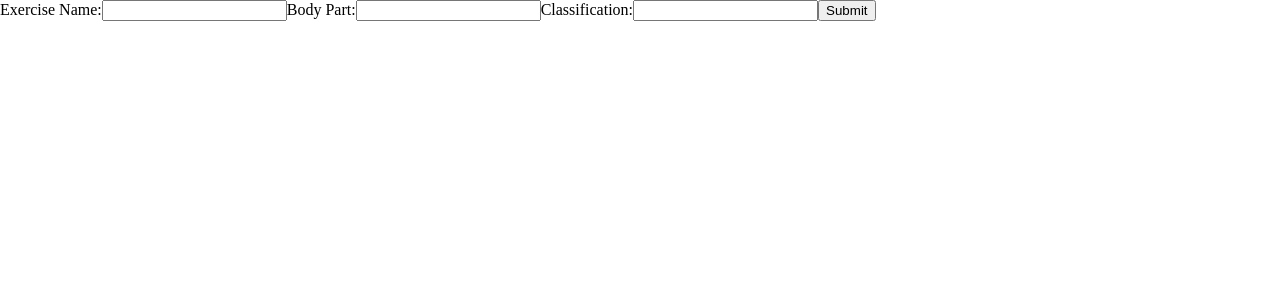
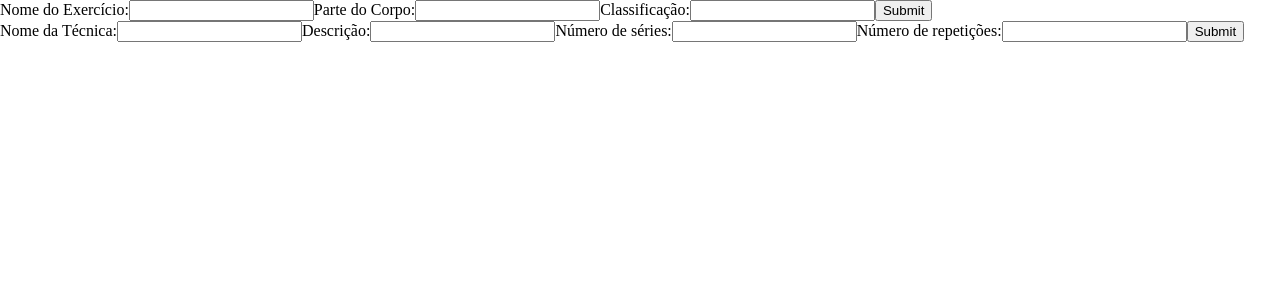
Before and after one commit to vnoboru/project-gym-front, a React (Create React App) app: page /dashboard in a window 1280 px wide. Shown: the top 300 px of the page. Built offline with nearby package versions, Linux system fonts and the light colour scheme.

Commit message:
feat: Register an technique and refactor: Return errors

```diff
--- a/src/components/ExercisesRegisterForm/index.jsx
+++ b/src/components/ExercisesRegisterForm/index.jsx
@@ -20,16 +20,24 @@ export default function ExerciseRegisterForm() {
         bodyPart: "",
         classification: "",
       });
-      toast.success("Exercise created successfully!");
+      toast.success("Exercício criado com sucesso!");
     } catch (error) {
-      toast.error(`Error: ${error.message}`);
+      if (error.response.status === 409) {
+        toast.error("Nome do exercício já foi cadastrado!");
+      }
+
+      if (dataExercise.nameExerc === "" || dataExercise.bodyPart === "") {
+        toast.warn("Por favor, preencha todos os dados!");
+      } else {
+        toast.error("Por favor, tente novamente!");
+      }
     }
   };
 
   return (
     <form onSubmit={handleSubmit}>
       <label htmlFor="nameExerc">
-        Exercise Name:
+        Nome do Exercício:
         <input
           type="text"
           value={dataExercise.nameExerc}
@@ -42,7 +50,7 @@ export default function ExerciseRegisterForm() {
         />
       </label>
       <label htmlFor="bodyPart">
-        Body Part:
+        Parte do Corpo:
         <input
           type="text"
           value={dataExercise.bodyPart}
@@ -55,7 +63,7 @@ export default function ExerciseRegisterForm() {
         />
       </label>
       <label htmlFor="classification">
-        Classification:
+        Classificação:
         <input
           type="text"
           value={dataExercise?.classification}
--- /dev/null
+++ b/src/components/TechniqueRegisterForm/index.jsx
@@ -0,0 +1,93 @@
+import { useState } from "react";
+import { toast } from "react-toastify";
+import usePostTechnique from "../../hooks/api/usePostTechnique";
+
+export default function TechniqueRegisterForm() {
+  const [dataTechnique, setDataTechnique] = useState({
+    nameTechnique: "",
+    description: "",
+    numberSeries: "",
+    numberRep: "",
+  });
+
+  const { postTechnique } = usePostTechnique();
+
+  const handleSubmit = async (event) => {
+    event.preventDefault();
+    try {
+      await postTechnique(dataTechnique);
+      setDataTechnique({
+        nameTechnique: "",
+        description: "",
+        numberSeries: "",
+        numberRep: "",
+      });
+
+      toast.success("Técnica criada com sucesso!");
+    } catch (error) {
+      if (error.response.status === 409) {
+        toast.error("Nome da técnica já foi cadastrado!");
+      } else {
+        toast.error("Por favor, tente novamente!");
+      }
+    }
+  };
+
+  return (
+    <form onSubmit={handleSubmit}>
+      <label htmlFor="nameTechnique">
+        Nome da Técnica:
+        <input
+          type="text"
+          value={dataTechnique.nameTechnique}
+          onChange={(event) =>
+            setDataTechnique({
+              ...dataTechnique,
+              nameTechnique: event.target.value,
+            })
+          }
+        />
+      </label>
+      <label htmlFor="description">
+        Descrição:
+        <input
+          type="text"
+          value={dataTechnique.description}
+          onChange={(event) =>
+            setDataTechnique({
+              ...dataTechnique,
+              description: event.target.value,
+            })
+          }
+        />
+      </label>
+      <label htmlFor="numberSeries">
+        Número de séries:
+        <input
+          type="text"
+          value={dataTechnique.numberSeries}
+          onChange={(event) =>
+            setDataTechnique({
+              ...dataTechnique,
+              numberSeries: event.target.value,
+            })
+          }
+        />
+      </label>
+      <label htmlFor="numberRep">
+        Número de repetições:
+        <input
+          type="text"
+          value={dataTechnique.numberRep}
+          onChange={(event) =>
+            setDataTechnique({
+              ...dataTechnique,
+              numberRep: event.target.value,
+            })
+          }
+        />
+      </label>
+      <button type="submit">Submit</button>
+    </form>
+  );
+}
--- /dev/null
+++ b/src/hooks/api/usePostTechnique.jsx
@@ -0,0 +1,16 @@
+import * as techniqueApi from "../../services/techniqueApi";
+import useAsync from "../useAsync";
+
+export default function usePostTechnique() {
+  const {
+    loading: postTechniqueLoading,
+    error: postTechniqueError,
+    act: postTechnique,
+  } = useAsync((data) => techniqueApi.postTechnique(data), false);
+
+  return {
+    postTechniqueLoading,
+    postTechniqueError,
+    postTechnique,
+  };
+}
--- a/src/pages/RegisterData/index.jsx
+++ b/src/pages/RegisterData/index.jsx
@@ -1,5 +1,11 @@
 import ExercicesRegisterForm from "../../components/ExercisesRegisterForm";
+import TechniqueRegisterForm from "../../components/TechniqueRegisterForm";
 
 export default function RegisterData() {
-  return <ExercicesRegisterForm />;
+  return (
+    <>
+      <ExercicesRegisterForm />
+      <TechniqueRegisterForm />
+    </>
+  );
 }
--- /dev/null
+++ b/src/services/techniqueApi.jsx
@@ -0,0 +1,6 @@
+import api from "./api";
+
+export async function postTechnique(body) {
+  const response = await api.post("/technique", body);
+  return response.data;
+}
```
